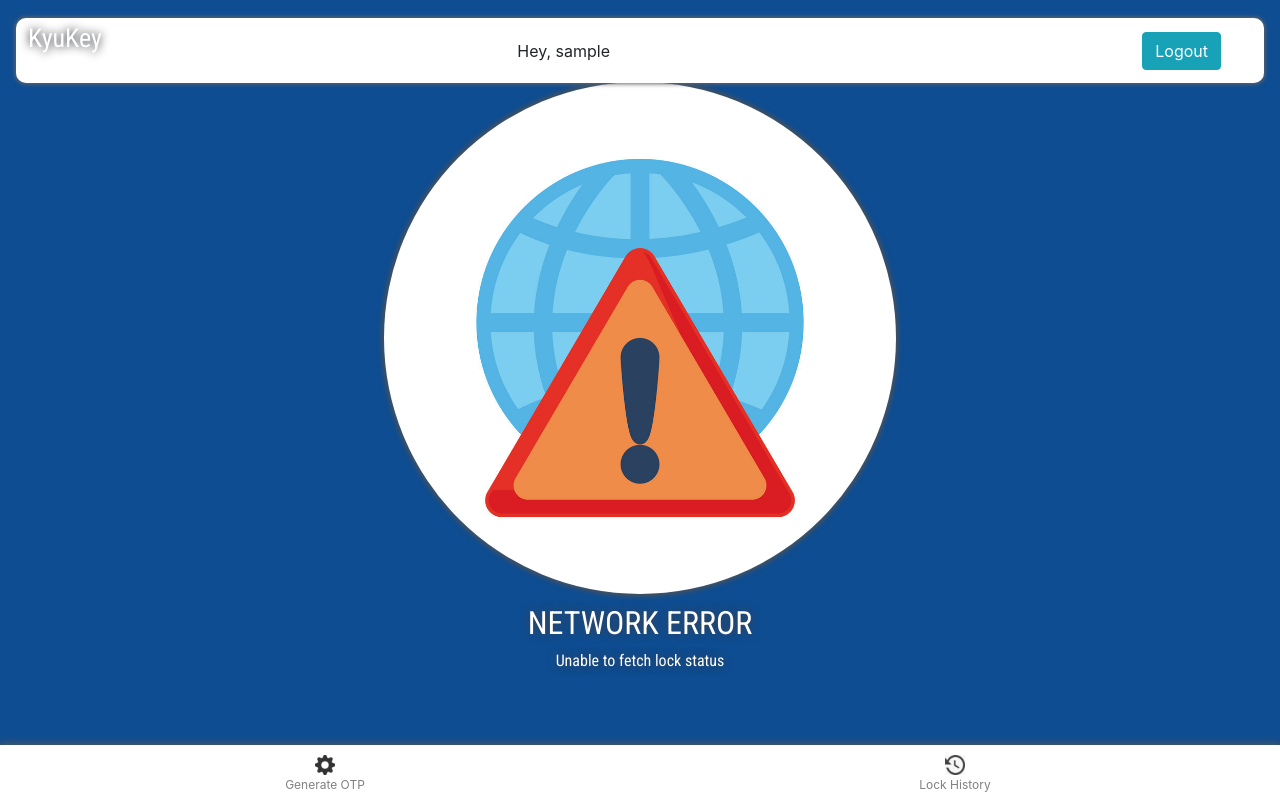
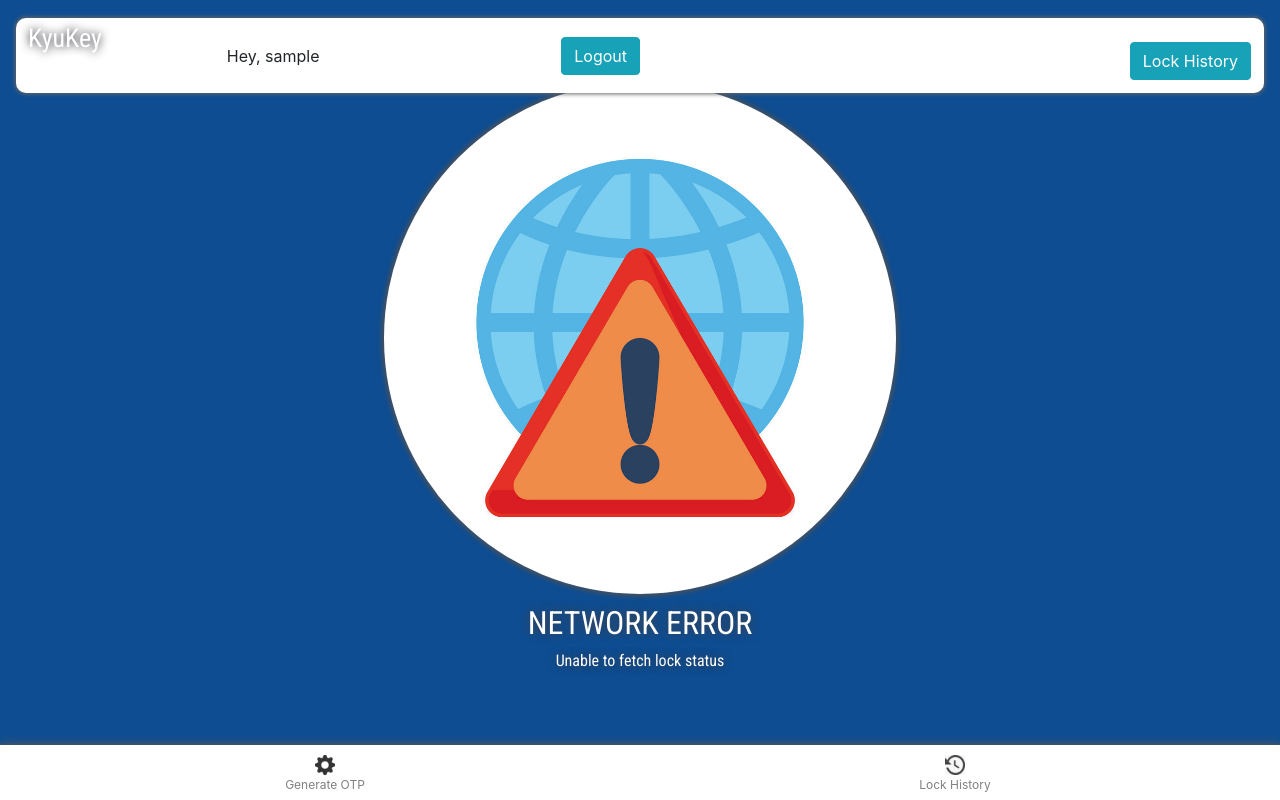
Before and after one commit to subodhk01/kyukey-lock, a Django app: page / in a window 1280 px wide. Run offline with Django 3.2, Linux system fonts and the light colour scheme; the visitor is signed in with stand-in values (Sample User, id 1); data that the repository does not hold is empty; some libraries are stand-ins or nearby versions.

Commit message:
homepage UI changes and added a runtime.txt

```diff
--- /dev/null
+++ b/runtime.txt
@@ -0,0 +1 @@
+python-3.7.6
--- a/templates/index.html
+++ b/templates/index.html
@@ -79,6 +79,11 @@
                             <a href="/logout" class="btn btn-info">Logout</a>
                         </div>
                       </div>
+                      <div class="row" style="text-align: right; margin-top: 10px">
+                        <div class="col-12">
+                            <a href="/lock_history" class="btn btn-info">Lock History</a>
+                        </div>
+                      </div>
                     </div>
                   </nav>
             </div>
@@ -114,7 +119,7 @@
                                 <img src="{% static 'images/locks/generate.png' %}"><br>
                                 <div class="bottom-nav-desciption">Generate OTP</div>
                         </a>
-                        <a href="lock_history" class="col-6">
+                        <a href="/lock_history" class="col-6">
                                 <img src="{% static 'images/locks/history.jpg' %}"><br>
                                 <div class="bottom-nav-desciption">Lock History</div>
                         </a>
```
